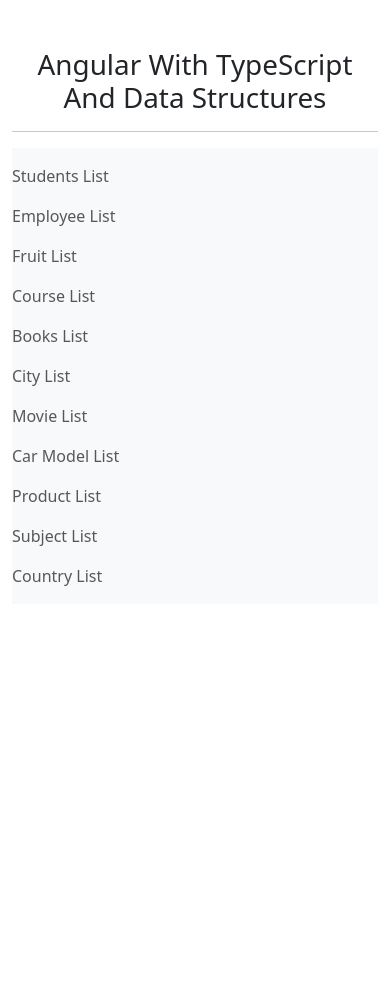
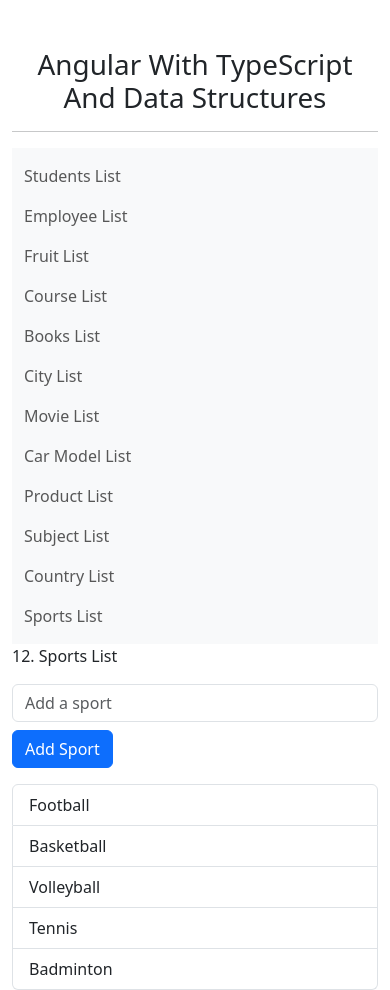
Before and after one commit to muningg/Angular_With_TypeScript_And_Data_Structures, an Angular app: page /sports-list in a window 390 px wide. Before the commit this address led to /. Before the commit the page ends 844 px from the top, so only its background shows below. Built offline with nearby package versions, Linux system fonts and the light colour scheme.

Commit message:
feat(sport-list): implement sport list management
- Added SportListComponent for adding and displaying sports.
- Updated routing for sport list access.
- Updated navbar for improved responsiveness.

```diff
--- a/src/app/app.component.html
+++ b/src/app/app.component.html
@@ -2,7 +2,8 @@
   <h1 class="text-center mt-5">Angular With TypeScript And Data Structures</h1>
   <hr>
   <nav class="navbar navbar-expand-sm navbar-light bg-light mt-3">
-    <ul class="navbar-nav d-flex justify-content-between">
+    <div class="container-fluid">
+      <ul class="navbar-nav flex-wrap">
         <li class="nav-item">
           <a class="nav-link" routerLink="/students-list">Students List</a>
         </li>
@@ -36,9 +37,12 @@
         <li class="nav-item">
           <a class="nav-link" routerLink="/country-list">Country List</a>
         </li>
+        <li class="nav-item">
+          <a class="nav-link" routerLink="/sports-list">Sports List</a>
+        </li>
       </ul>
+    </div>
   </nav>
 
   <router-outlet></router-outlet>
-
 </div>
--- a/src/app/app.module.ts
+++ b/src/app/app.module.ts
@@ -17,6 +17,7 @@
 import { ProductListComponent } from './components/product-list/product-list.component';
 import { SubjectListComponent } from './components/subject-list/subject-list.component';
 import { CountryListComponent } from './components/country-list/country-list.component';
+import { SportsListComponent } from './components/sports-list/sports-list.component';
 
 @NgModule({
   imports: [
@@ -39,6 +40,7 @@
     ProductListComponent,
     SubjectListComponent,
     CountryListComponent,
+    SportsListComponent,
   ],
   providers: [],
   bootstrap: [AppComponent]
--- a/src/app/app.routes.ts
+++ b/src/app/app.routes.ts
@@ -10,6 +10,7 @@
 import { ProductListComponent } from './components/product-list/product-list.component';
 import { SubjectListComponent } from './components/subject-list/subject-list.component';
 import { CountryListComponent } from './components/country-list/country-list.component';
+import { SportsListComponent } from './components/sports-list/sports-list.component';
 
 export const routes: Routes = [
     {path: 'students-list', component: StudentListComponent},
@@ -23,4 +24,5 @@
     {path: 'product-list', component: ProductListComponent},
     {path: 'subject-list', component: SubjectListComponent},
     {path: 'country-list', component: CountryListComponent},
+    {path: 'sports-list', component: SportsListComponent},
 ];
--- /dev/null
+++ b/src/app/components/sports-list/sports-list.component.html
@@ -0,0 +1,10 @@
+<p>12. Sports List</p>
+<input type="text" class="form-control" [(ngModel)]="newSports" placeholder="Add a sport" />
+
+<button class="btn btn-primary mt-2" (click)="addSport()">Add Sport</button>
+
+<ul class="mt-3 list-group">
+  <li class="list-group-item" *ngFor="let sport of sports">
+    {{sport}}
+  </li>
+</ul>
--- /dev/null
+++ b/src/app/components/sports-list/sports-list.component.ts
@@ -0,0 +1,18 @@
+import { Component } from '@angular/core';
+
+@Component({
+  selector: 'app-sports-list',
+  templateUrl: './sports-list.component.html',
+  styleUrl: './sports-list.component.css'
+})
+export class SportsListComponent {
+  sports: string[] = ['Football', 'Basketball', 'Volleyball', 'Tennis', 'Badminton'];
+  newSports: string = '';
+
+  addSport() {
+    if (this.newSports.trim()) {
+      this.sports.push(this.newSports);
+      this.newSports = '';
+    }
+  }
+}
```
Also changed, not shown: src/app/components/sports-list/sports-list.component.css (added), 1 other file (tests, documents, lock files or other folders). Lines whose indentation alone changed are shown as unchanged.
